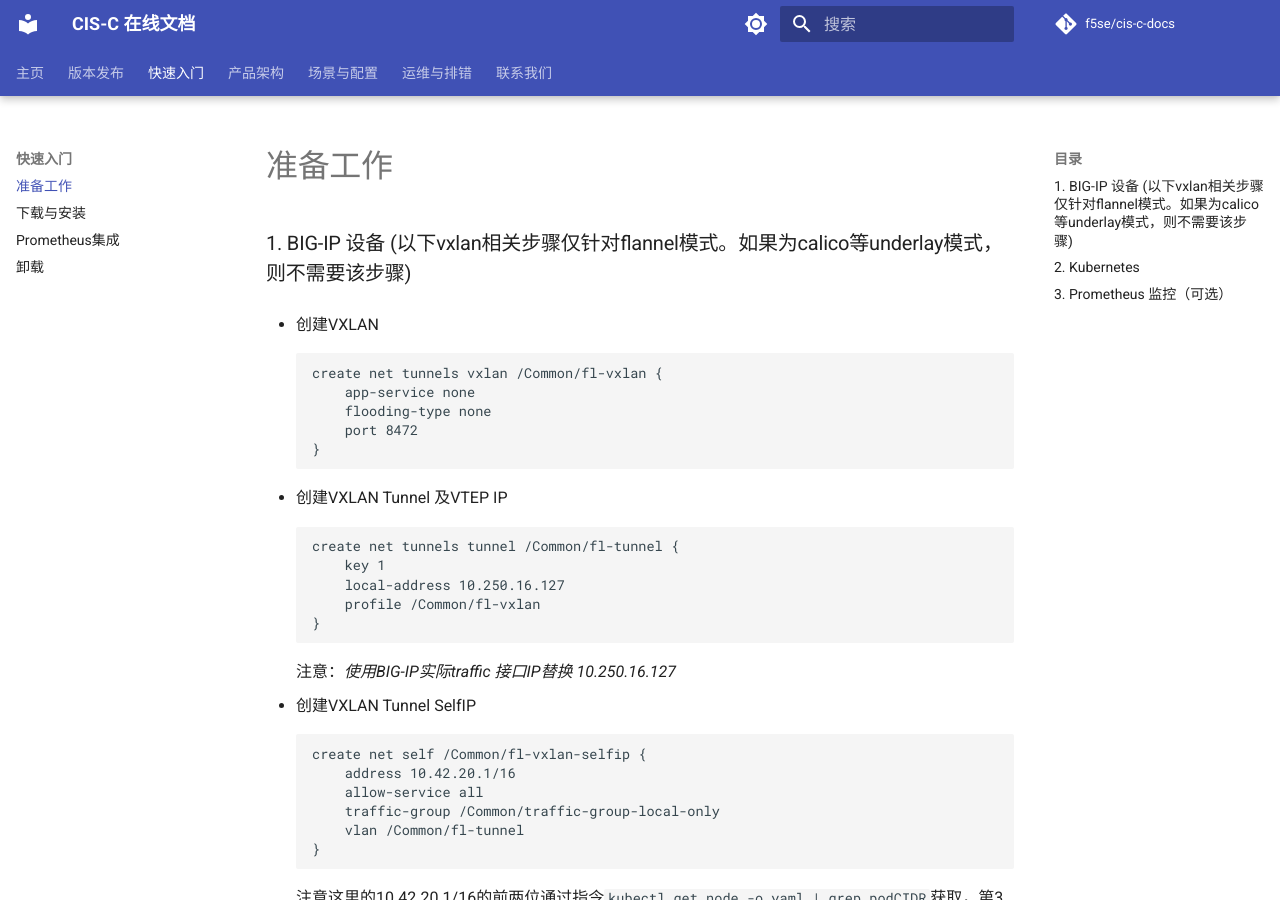
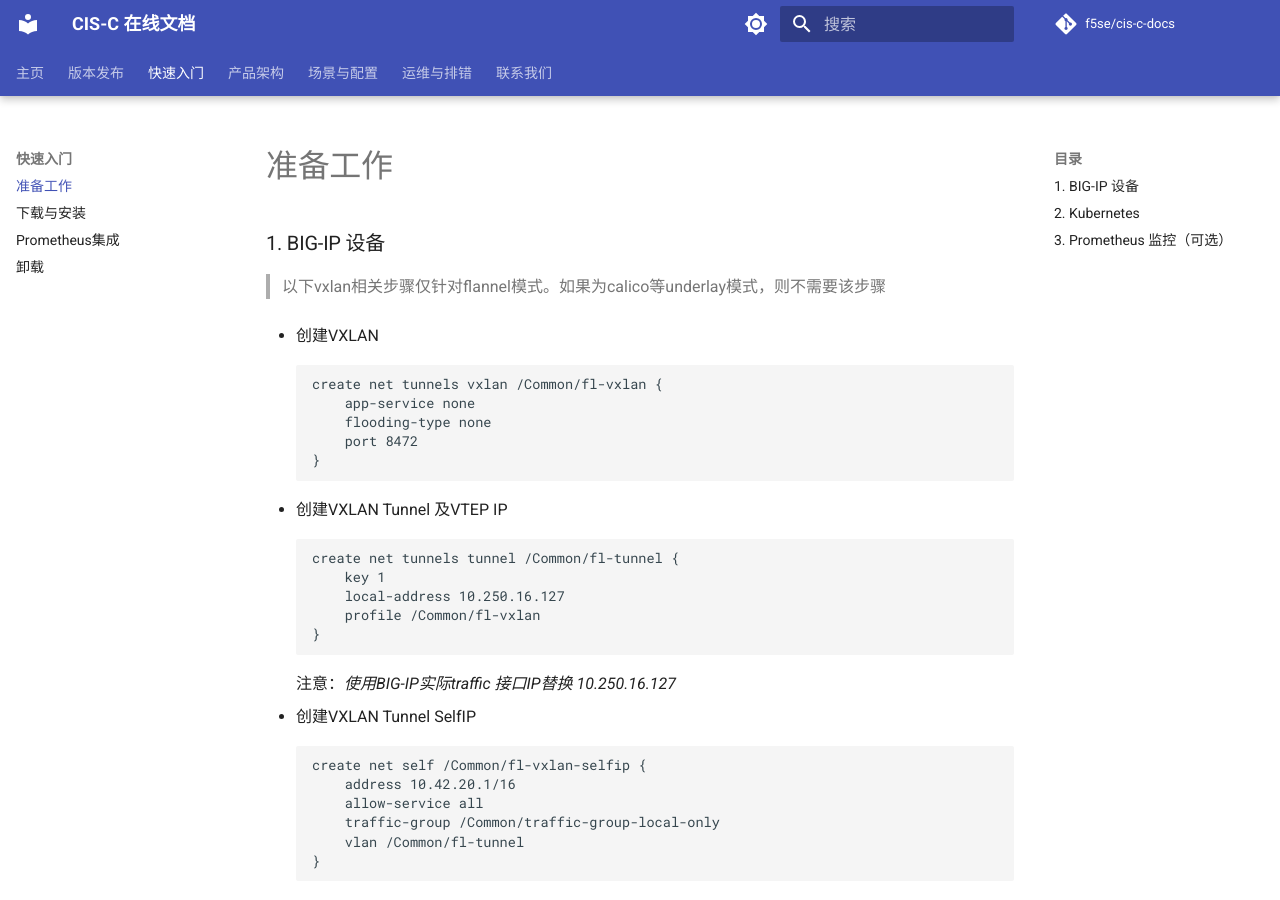
Before and after one commit to f5se/cis-c-docs, an MkDocs documentation site: the page built from docs/quick-start/index.md, in a window 1280 px wide and 900 px high. Built offline with MkDocs 1.6.1 and Material for MkDocs 9.7.7, drawn with Linux system fonts in a browser that asks for light colours; comment, search, counter and statistics services are not loaded.

Commit message:
change quick start format

```diff
--- a/docs/quick-start/index.md
+++ b/docs/quick-start/index.md
@@ -1,6 +1,8 @@
 # 准备工作
 
-### 1. BIG-IP 设备 (以下vxlan相关步骤仅针对flannel模式。如果为calico等underlay模式，则不需要该步骤)
+### 1. BIG-IP 设备
+
+> 以下vxlan相关步骤仅针对flannel模式。如果为calico等underlay模式，则不需要该步骤
 
   - 创建VXLAN
 
```
